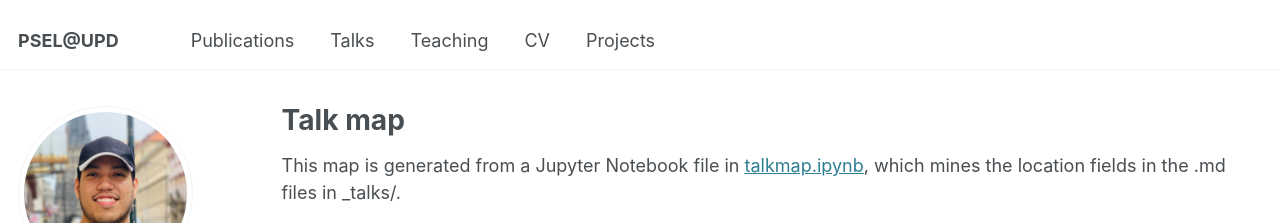
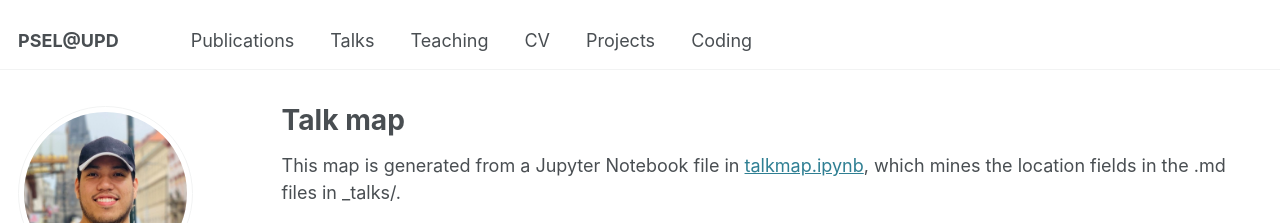
Before and after one commit to kspilario/kspilario.github.io, a Jekyll site: the page built from _pages/talkmap.html, in a window 1280 px wide. Shown: the top 223 px of the page. Built offline with Jekyll 4.4.1, drawn with Linux system fonts in a browser that asks for light colours; nearby versions of some CDN libraries; some web fonts are replaced.

Commit message:
Update navigation.yml

```diff
--- a/_data/navigation.yml
+++ b/_data/navigation.yml
@@ -19,3 +19,6 @@ main:
 
   - title: "Projects"
     url: /projects/
+
+  - title: "Coding"
+    url: /coding/
```
